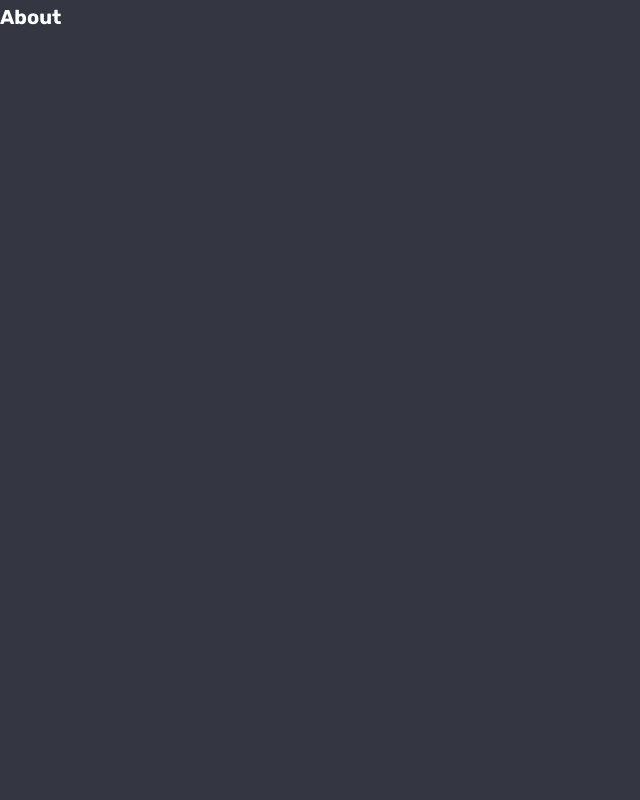
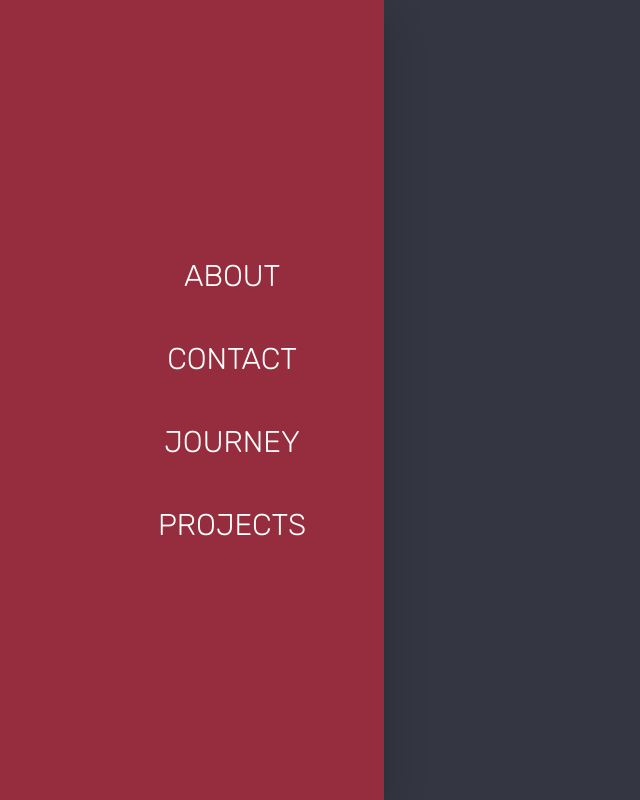
Before and after one commit to MohdSaifulM/portfolio, a React (Vite) app: page /about in a window 1280 px wide. Shown: the whole page, without its empty margins (0-640 px from the left). Built offline with nearby package versions, Linux system fonts and the light colour scheme.

Commit message:
style: 💄 Navigation to all the pages

```diff
--- a/src/layouts/NavigationBar.tsx
+++ b/src/layouts/NavigationBar.tsx
@@ -1,12 +1,14 @@
+import { Link } from "react-router-dom";
+
 const NavigationBar = () => {
     return (
         <div className="menu">
             <nav className="menu__nav">
                 <ul className="menu__list">
-                    <li className="menu__item"><a href="#" className="menu__link">About</a></li>
-                    <li className="menu__item"><a href="#" className="menu__link">Contact</a></li>
-                    <li className="menu__item"><a href="#" className="menu__link">Journey</a></li>
-                    <li className="menu__item"><a href="#" className="menu__link">Projects</a></li>
+                    <li className="menu__item"><Link to="/about" className="menu__link">About</Link></li>
+                    <li className="menu__item"><Link to="/contact" className="menu__link">Contact</Link></li>
+                    <li className="menu__item"><Link to="/journey" className="menu__link">Journey</Link></li>
+                    <li className="menu__item"><Link to="/projects" className="menu__link">Projects</Link></li>
                 </ul>
             </nav>
         </div>
--- a/src/pages/About.tsx
+++ b/src/pages/About.tsx
@@ -1,5 +1,11 @@
+import NavigationBar from "../layouts/NavigationBar";
+
 const About = () => {
-    return <h1>About</h1>;
+    return (
+        <main>
+            <NavigationBar />
+        </main>
+    );
 };
 
 export default About;
--- a/src/pages/Contact.tsx
+++ b/src/pages/Contact.tsx
@@ -1,5 +1,11 @@
+import NavigationBar from "../layouts/NavigationBar";
+
 const Contact = () => {
-    return <h1>Contact</h1>;
+    return (
+        <main>
+            <NavigationBar />
+        </main>
+    );
 };
 
 export default Contact;
--- a/src/pages/Journey.tsx
+++ b/src/pages/Journey.tsx
@@ -1,5 +1,11 @@
+import NavigationBar from "../layouts/NavigationBar";
+
 const Journey = () => {
-    return <h1>Journey</h1>;
+    return (
+        <main>
+            <NavigationBar />
+        </main>
+    );
 };
 
 export default Journey;
--- a/src/pages/Login.tsx
+++ b/src/pages/Login.tsx
@@ -1,5 +1,11 @@
+import NavigationBar from "../layouts/NavigationBar";
+
 const Login = () => {
-    return <h1>Login</h1>;
+    return (
+        <main>
+            <NavigationBar />
+        </main>
+    );
 };
 
 export default Login;
--- a/src/pages/Projects.tsx
+++ b/src/pages/Projects.tsx
@@ -1,5 +1,11 @@
+import NavigationBar from "../layouts/NavigationBar";
+
 const Projects = () => {
-    return <h1>Projects</h1>;
+    return (
+        <main>
+            <NavigationBar />
+        </main>
+    );
 };
 
 export default Projects;
```
